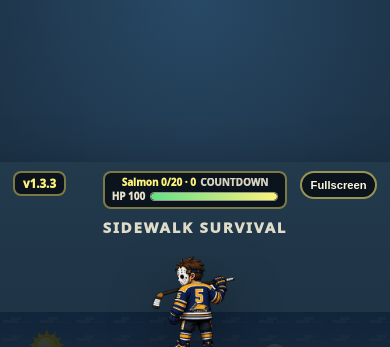
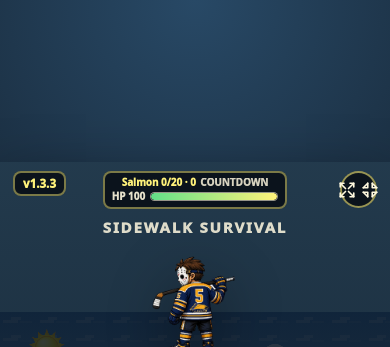
Before and after one commit to jtripppiie/hockey-smash, a website: page index.html in a window 390 px wide. Shown: the top 347 px of the page. Drawn offline with Linux system fonts and the light colour scheme.

Commit message:
Use compact mobile fullscreen control

```diff
--- a/index.html
+++ b/index.html
@@ -93,8 +93,21 @@
         top: 0.8rem;
         right: 0.8rem;
         z-index: 8;
+        display: inline-flex;
+        align-items: center;
+        justify-content: center;
+        gap: 0.35rem;
         background: rgba(5, 8, 13, 0.74);
         backdrop-filter: blur(8px);
+      }
+      .v2-fullscreen__icon {
+        display: none;
+      }
+      .v2-fullscreen__icon svg {
+        display: block;
+      }
+      .v2-fullscreen__icon--exit {
+        display: none;
       }
       .v2-version-badge {
         position: absolute;
@@ -434,8 +447,27 @@
           top: max(0.55rem, env(safe-area-inset-top));
         }
         .v2-fullscreen {
-          padding: 0.38rem 0.54rem;
-          font-size: 0.7rem;
+          width: 2.35rem;
+          height: 2.35rem;
+          padding: 0;
+        }
+        .v2-fullscreen__label {
+          position: absolute;
+          width: 1px;
+          height: 1px;
+          overflow: hidden;
+          clip: rect(0 0 0 0);
+          clip-path: inset(50%);
+          white-space: nowrap;
+        }
+        .v2-fullscreen__icon {
+          display: block;
+        }
+        .v2-fullscreen.is-fullscreen .v2-fullscreen__icon--enter {
+          display: none;
+        }
+        .v2-fullscreen.is-fullscreen .v2-fullscreen__icon--exit {
+          display: block;
         }
         .v2-hud {
           width: min(11.5rem, calc(100vw - 12.8rem));
@@ -524,7 +556,8 @@
           font-size: 0.58rem;
         }
         .v2-fullscreen {
-          padding-inline: 0.44rem;
+          width: 2.2rem;
+          height: 2.2rem;
         }
         .v2-version-badge {
           padding-inline: 0.44rem;
@@ -620,7 +653,33 @@
       <section class="dev-layout" aria-label="Hockey Smash game area">
         <section id="v2-game-frame" class="dev-game-frame" aria-label="Hockey Smash gameplay frame">
           <canvas id="v2-canvas" width="1024" height="576" aria-label="Hockey Smash game canvas"></canvas>
-          <button id="v2-fullscreen" class="v2-fullscreen" type="button" aria-label="Toggle fullscreen">Fullscreen</button>
+          <button id="v2-fullscreen" class="v2-fullscreen" type="button" aria-label="Toggle fullscreen">
+            <span class="v2-fullscreen__icon v2-fullscreen__icon--enter" aria-hidden="true">
+              <svg viewBox="0 0 24 24" width="18" height="18" fill="none" stroke="currentColor" stroke-width="2.2" stroke-linecap="round" stroke-linejoin="round" focusable="false">
+                <path d="M8 3H3v5" />
+                <path d="M3 3l7 7" />
+                <path d="M16 3h5v5" />
+                <path d="M21 3l-7 7" />
+                <path d="M8 21H3v-5" />
+                <path d="M3 21l7-7" />
+                <path d="M16 21h5v-5" />
+                <path d="M21 21l-7-7" />
+              </svg>
+            </span>
+            <span class="v2-fullscreen__icon v2-fullscreen__icon--exit" aria-hidden="true">
+              <svg viewBox="0 0 24 24" width="18" height="18" fill="none" stroke="currentColor" stroke-width="2.2" stroke-linecap="round" stroke-linejoin="round" focusable="false">
+                <path d="M9 3v6H3" />
+                <path d="M3 9l6-6" />
+                <path d="M15 3v6h6" />
+                <path d="M21 9l-6-6" />
+                <path d="M9 21v-6H3" />
+                <path d="M3 15l6 6" />
+                <path d="M15 21v-6h6" />
+                <path d="M21 15l-6 6" />
+              </svg>
+            </span>
+            <span class="v2-fullscreen__label">Fullscreen</span>
+          </button>
           <div id="v2-version-badge" class="v2-version-badge" aria-label="Hockey Smash version">v1.3.3</div>
           <div id="v2-hud" class="v2-hud" aria-live="polite">
             <div class="v2-hud__stack">
@@ -776,6 +835,7 @@
         const nameInput = document.getElementById('v2-player-name');
         const startButton = document.getElementById('v2-start');
         const fullscreenButton = document.getElementById('v2-fullscreen');
+        const fullscreenLabel = fullscreenButton?.querySelector('.v2-fullscreen__label');
         const versionBadge = document.getElementById('v2-version-badge');
         const hudScore = document.getElementById('v2-hud-score');
         const hudPhase = document.getElementById('v2-hud-phase');
@@ -911,8 +971,10 @@
 
           document.addEventListener('fullscreenchange', () => {
             const active = document.fullscreenElement === gameFrame;
-            fullscreenButton.textContent = active ? 'Exit' : 'Fullscreen';
+            if (fullscreenLabel) fullscreenLabel.textContent = active ? 'Exit fullscreen' : 'Fullscreen';
+            fullscreenButton.classList.toggle('is-fullscreen', active);
             fullscreenButton.setAttribute('aria-pressed', active ? 'true' : 'false');
+            fullscreenButton.setAttribute('aria-label', active ? 'Exit fullscreen' : 'Toggle fullscreen');
           });
         }
 
```
